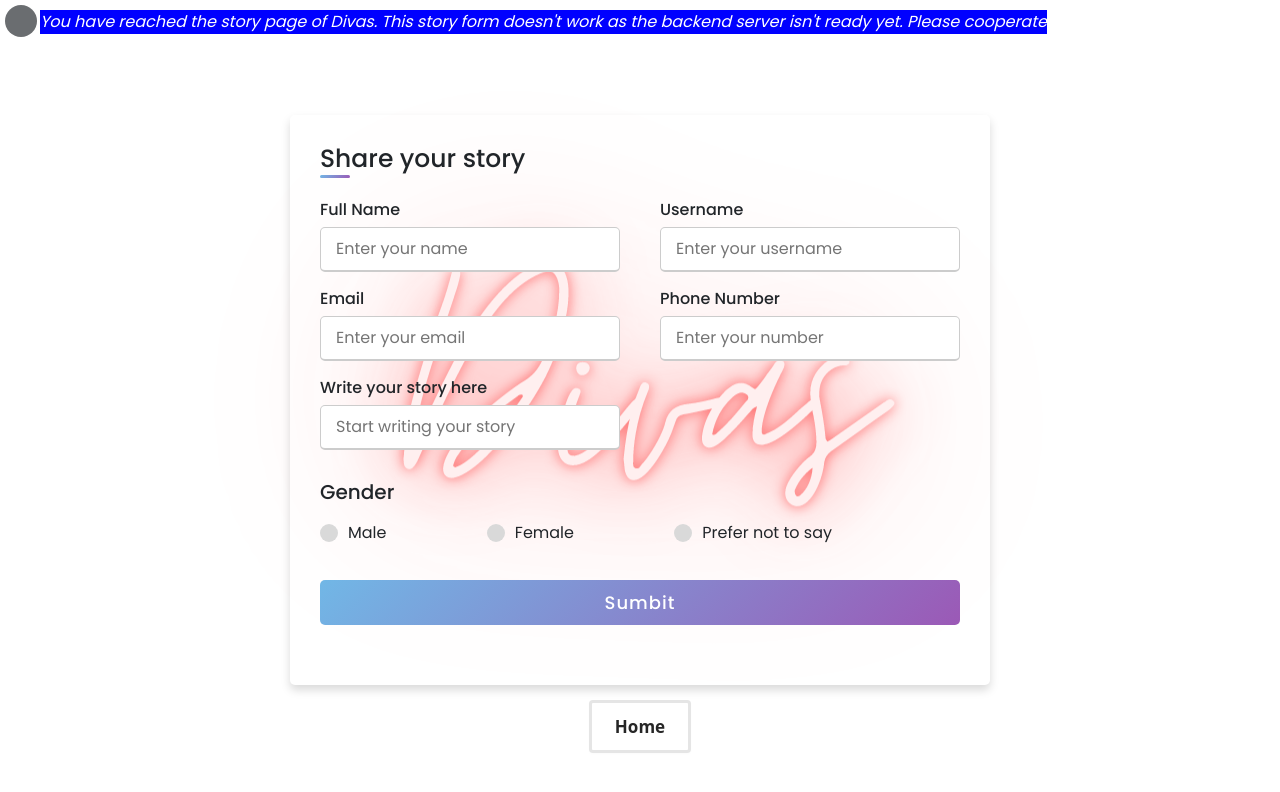
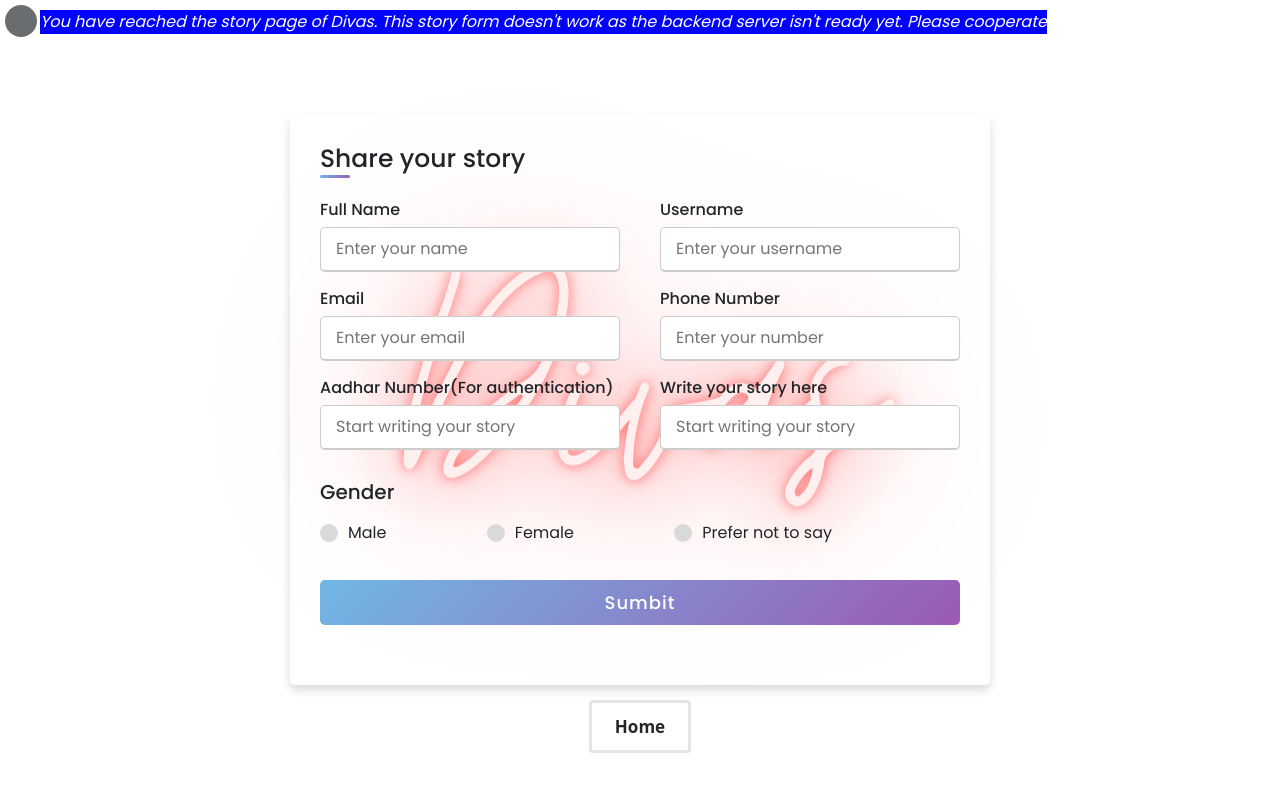
Before and after one commit to divasforwomen/womenempowermentsdg, a plain HTML site: page story.html in a window 1280 px wide. Drawn offline with nearby package versions, Linux system fonts and the light colour scheme.

Commit message:
Update story.html
Updated story.html

```diff
--- a/story.html
+++ b/story.html
@@ -42,6 +42,10 @@
                     <input type="text" placeholder="Enter your number" required>
                   </div>
                   <div class="input-box">
+                    <span class="details">Aadhar Number(For authentication)</span>
+                    <input type="text" placeholder="Start writing your story" required>
+                  </div>
+                  <div class="input-box">
                     <span class="details">Write your story here</span>
                     <input type="text" placeholder="Start writing your story" required>
                   </div>
```
